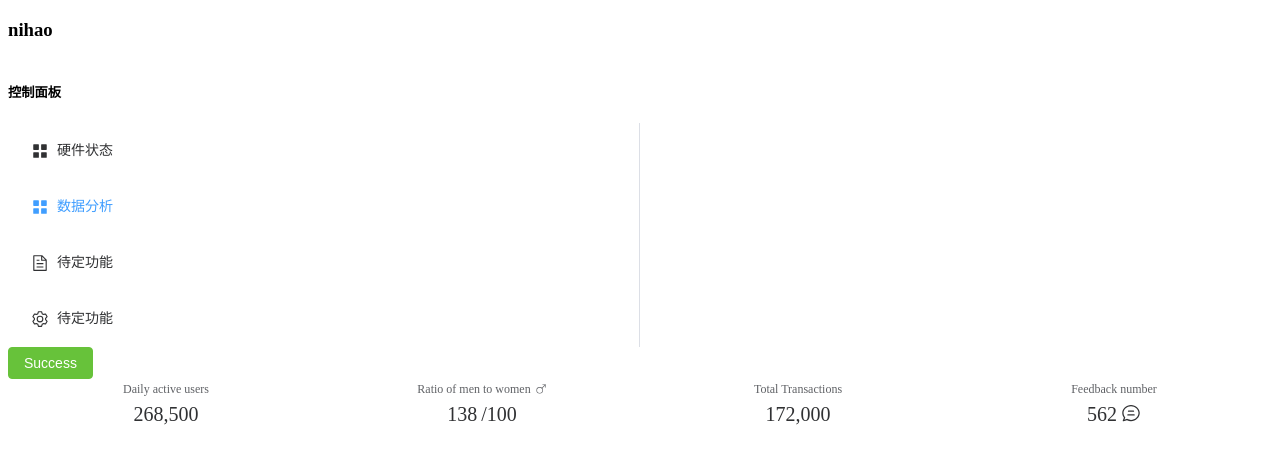
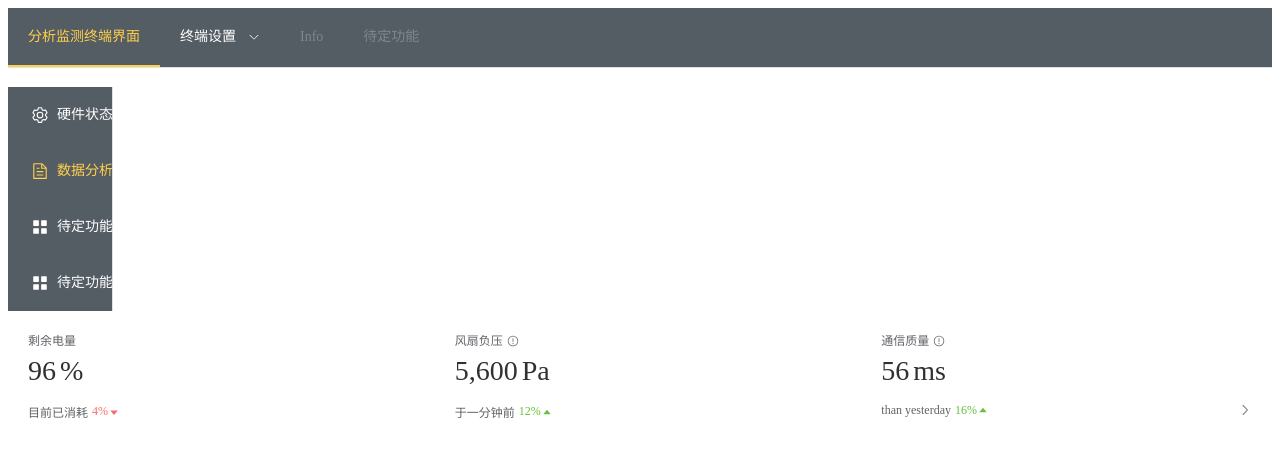
Before and after one commit to DanoAndHolidays/vue-for-lab, a Vue app: page / in a window 1280 px wide. Shown: the top 462 px of the page. Built offline with nearby package versions, Linux system fonts and the light colour scheme.

Commit message:
实现了主页的Header，并且实现了部分硬件状态的界面

```diff
--- a/src/views/Home/components/Hardwave.vue
+++ b/src/views/Home/components/Hardwave.vue
@@ -1,54 +1,151 @@
 <template>
-
-    <el-button type="success">Success</el-button>
+    <el-row :gutter="16">
 
 
-    <el-row>
-        <el-col :span="6">
-            <el-statistic title="Daily active users" :value="268500" />
+        <el-col :span="8">
+            <div class="statistic-card">
+                <el-statistic :value="96">
+                    <template #title>
+                        <div style="display: inline-flex; align-items: center">
+                            剩余电量
+
+                        </div>
+                    </template>
+                    <template #suffix>%</template>
+                </el-statistic>
+                <div class="statistic-footer">
+                    <div class="footer-item">
+                        <span>目前已消耗</span>
+                        <span class="red">
+                            4%
+                            <el-icon>
+                                <CaretBottom />
+                            </el-icon>
+                        </span>
+                    </div>
+                </div>
+            </div>
         </el-col>
-        <el-col :span="6">
-            <el-statistic :value="138">
-                <template #title>
-                    <div style="display: inline-flex; align-items: center">
-                        Ratio of men to women
-                        <el-icon style="margin-left: 4px" :size="12">
-                            <Male />
+
+
+        <el-col :span="8">
+            <div class="statistic-card">
+                <el-statistic :value="5600">
+                    <template #title>
+                        <div style="display: inline-flex; align-items: center">
+                            风扇负压
+                            <el-tooltip effect="dark" content="代表当前风扇所产生的平均负压" placement="top">
+                                <el-icon style="margin-left: 4px" :size="12">
+                                    <Warning />
+                                </el-icon>
+                            </el-tooltip>
+                        </div>
+                    </template>
+                    <template #suffix>Pa</template>
+                </el-statistic>
+                <div class="statistic-footer">
+                    <div class="footer-item">
+                        <span>于一分钟前</span>
+                        <span class="green">
+                            12%
+                            <el-icon>
+                                <CaretTop />
+                            </el-icon>
+                        </span>
+                    </div>
+                </div>
+            </div>
+        </el-col>
+
+
+        <el-col :span="8">
+            <div class="statistic-card">
+                <el-statistic :value="56" title="">
+                    <template #title>
+                        <div style="display: inline-flex; align-items: center">
+                            通信质量
+                            <el-tooltip effect="dark" content="当前的通信延迟" placement="top">
+                                <el-icon style="margin-left: 4px" :size="12">
+                                    <Warning />
+                                </el-icon>
+                            </el-tooltip>
+                        </div>
+                    </template>
+                    <template #suffix>ms</template>
+                </el-statistic>
+                <div class="statistic-footer">
+                    <div class="footer-item">
+                        <span>than yesterday</span>
+                        <span class="green">
+                            16%
+                            <el-icon>
+                                <CaretTop />
+                            </el-icon>
+                        </span>
+                    </div>
+                    <div class="footer-item">
+                        <el-icon :size="14">
+                            <ArrowRight />
                         </el-icon>
                     </div>
-                </template>
-                <template #suffix>/100</template>
-            </el-statistic>
-        </el-col>
-        <el-col :span="6">
-            <el-statistic title="Total Transactions" :value="outputValue" />
-        </el-col>
-        <el-col :span="6">
-            <el-statistic title="Feedback number" :value="562">
-                <template #suffix>
-                    <el-icon style="vertical-align: -0.125em">
-                        <ChatLineRound />
-                    </el-icon>
-                </template>
-            </el-statistic>
+                </div>
+            </div>
         </el-col>
     </el-row>
 </template>
 
 <script lang="ts" setup>
-import { ref } from 'vue'
-import { useTransition } from '@vueuse/core'
-import { ChatLineRound, Male } from '@element-plus/icons-vue'
-
-const source = ref(0)
-const outputValue = useTransition(source, {
-    duration: 1500,
-})
-source.value = 172000
+import {
+    ArrowRight,
+    CaretBottom,
+    CaretTop,
+    Warning,
+} from '@element-plus/icons-vue'
 </script>
 
 <style scoped>
-.el-col {
-    text-align: center;
+:global(h2#card-usage ~ .example .example-showcase) {
+    background-color: var(--el-fill-color) !important;
+}
+
+.el-statistic {
+    --el-statistic-content-font-size: 28px;
+}
+
+.statistic-card {
+    height: 100%;
+    padding: 20px;
+    border-radius: 4px;
+    background-color: var(--el-bg-color-overlay);
+}
+
+.statistic-footer {
+    display: flex;
+    justify-content: space-between;
+    align-items: center;
+    flex-wrap: wrap;
+    font-size: 12px;
+    color: var(--el-text-color-regular);
+    margin-top: 16px;
+}
+
+.statistic-footer .footer-item {
+    display: flex;
+    justify-content: space-between;
+    align-items: center;
+}
+
+.statistic-footer .footer-item span:last-child {
+    display: inline-flex;
+    align-items: center;
+    margin-left: 4px;
+}
+
+.green {
+    color: var(--el-color-success);
+}
+
+.red {
+    color: var(--el-color-error);
 }
 </style>
--- /dev/null
+++ b/src/views/Home/components/Header.vue
@@ -0,0 +1,48 @@
+<template>
+    <!-- <el-menu :default-active="activeIndex" class="el-menu-demo" mode="horizontal" @select="handleSelect">
+        <el-menu-item index="1">Processing Center</el-menu-item>
+        <el-sub-menu index="2">
+            <template #title>Workspace</template>
+<el-menu-item index="2-1">item one</el-menu-item>
+<el-menu-item index="2-2">item two</el-menu-item>
+<el-menu-item index="2-3">item three</el-menu-item>
+<el-sub-menu index="2-4">
+    <template #title>item four</template>
+    <el-menu-item index="2-4-1">item one</el-menu-item>
+    <el-menu-item index="2-4-2">item two</el-menu-item>
+    <el-menu-item index="2-4-3">item three</el-menu-item>
+</el-sub-menu>
+</el-sub-menu>
+<el-menu-item index="3" disabled>Info</el-menu-item>
+<el-menu-item index="4">Orders</el-menu-item>
+</el-menu> -->
+    <div class="h-6" />
+    <el-menu :default-active="activeIndex2" class="el-menu-demo" mode="horizontal" background-color="#545c64"
+        text-color="#fff" active-text-color="#ffd04b" @select="handleSelect">
+        <el-menu-item index="1">分析监测终端界面</el-menu-item>
+        <el-sub-menu index="2">
+            <template #title>终端设置</template>
+            <el-menu-item index="2-1">item one</el-menu-item>
+            <el-menu-item index="2-2">item two</el-menu-item>
+            <el-menu-item index="2-3">item three</el-menu-item>
+            <el-sub-menu index="2-4">
+                <template #title>item four</template>
+                <el-menu-item index="2-4-1">item one</el-menu-item>
+                <el-menu-item index="2-4-2">item two</el-menu-item>
+                <el-menu-item index="2-4-3">item three</el-menu-item>
+            </el-sub-menu>
+        </el-sub-menu>
+        <el-menu-item index="3" disabled>Info</el-menu-item>
+        <el-menu-item index="4" disabled>待定功能</el-menu-item>
+    </el-menu>
+</template>
+
+<script lang="ts" setup>
+import { ref } from 'vue'
+
+const activeIndex = ref('1')
+const activeIndex2 = ref('1')
+const handleSelect = (key: string, keyPath: string[]) => {
+    console.log(key, keyPath)
+}
+</script>
--- a/src/views/Home/components/Menu.vue
+++ b/src/views/Home/components/Menu.vue
@@ -1,30 +1,33 @@
 <template>
+
+    <h3></h3>
     <el-row class="tac">
-        <el-col :span="12">
-            <h5 class="mb-2">控制面板</h5>
+        <el-col :span="2">
+
             <el-menu default-active="2" class="el-menu-vertical-demo" @open="handleOpen" @close="handleClose"
-                background-color="#ffffff" popper-effect="dark">
+                text-color="#fff" background-color="#545c64" active-text-color="#ffd04b">
                 <el-menu-item index="1">
                     <el-icon>
-                        <icon-menu />
+                        <setting />
                     </el-icon>
                     <span>硬件状态</span>
                 </el-menu-item>
                 <el-menu-item index="2">
                     <el-icon>
-                        <icon-menu />
+                        <document />
+
                     </el-icon>
                     <span>数据分析</span>
                 </el-menu-item>
                 <el-menu-item index="3">
                     <el-icon>
-                        <document />
+                        <icon-menu />
                     </el-icon>
                     <span>待定功能</span>
                 </el-menu-item>
                 <el-menu-item index="4">
                     <el-icon>
-                        <setting />
+                        <icon-menu />
                     </el-icon>
                     <span>待定功能</span>
                 </el-menu-item>
--- a/src/views/Home/index.vue
+++ b/src/views/Home/index.vue
@@ -1,9 +1,10 @@
 <script setup>
+import Header from './components/Header.vue';
 import Hardwave from './components/Hardwave.vue';
 import Menu from './components/Menu.vue';
 </script>
 <template>
-    <h3>nihao</h3>
+    <Header />
     <Menu />
     <Hardwave />
 </template>
```
